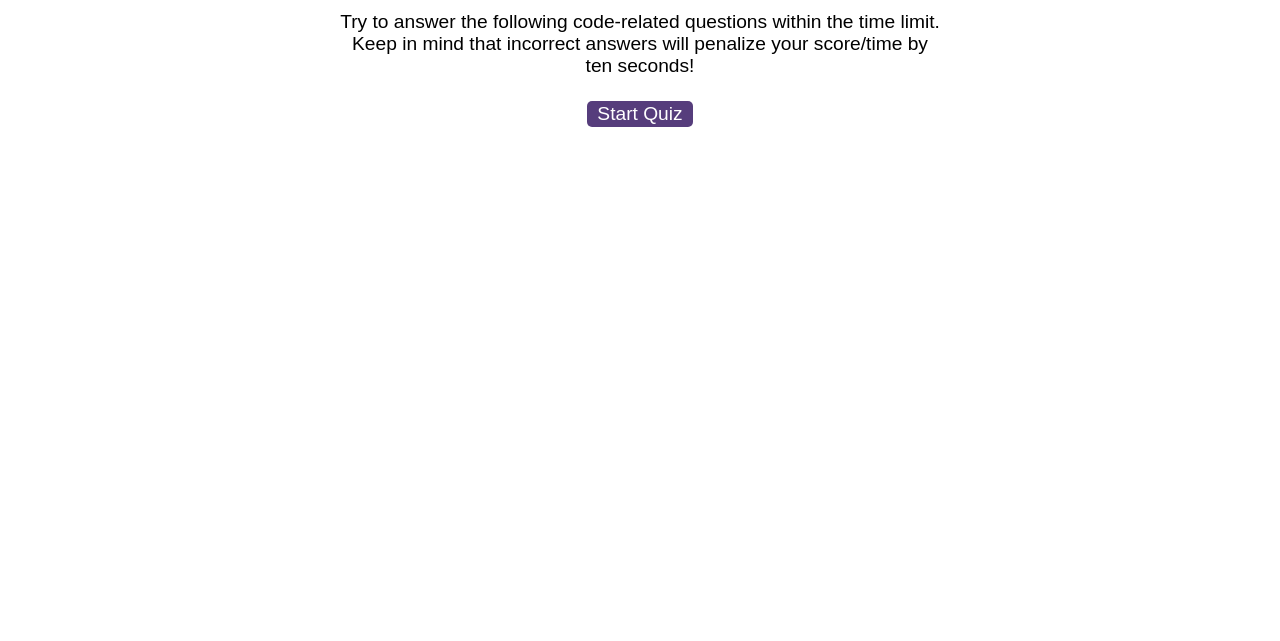
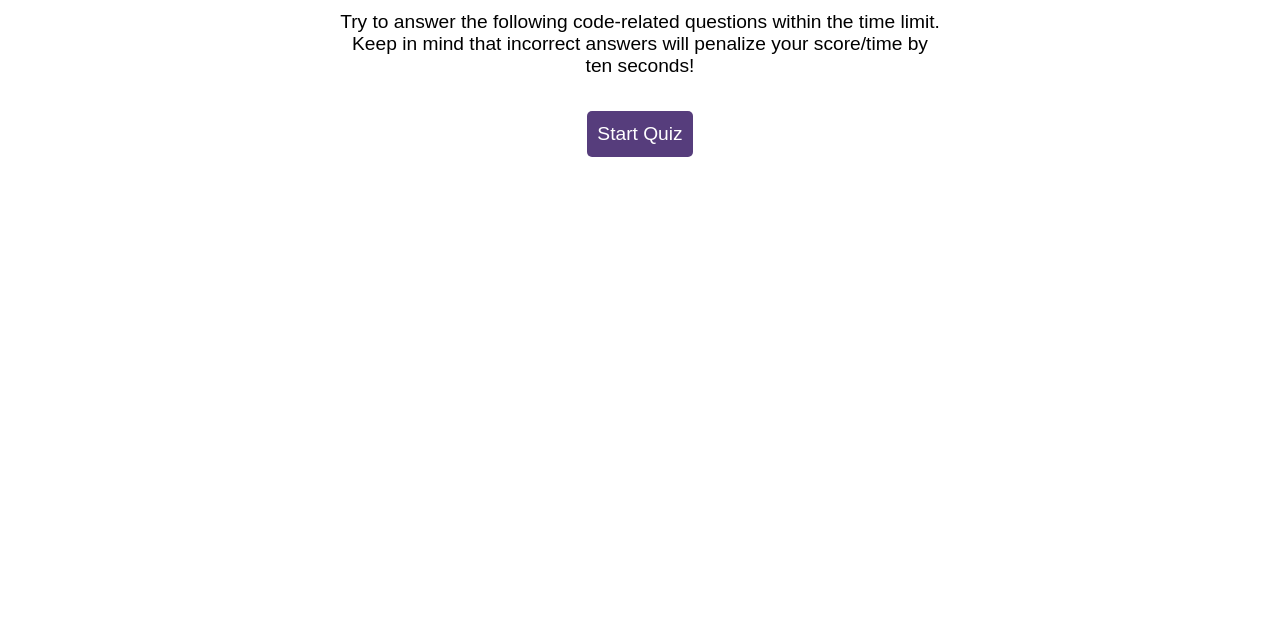
Before and after one commit to sabrina-martorelli/Timed_Quiz, a plain HTML site: page index.html in a window 1280 px wide. Shown: the part 159-800 px from the top of the page. Drawn offline with Linux system fonts and the light colour scheme.

Commit message:
Amends margin and padding for buttons

```diff
--- a/assets/css/styles.css
+++ b/assets/css/styles.css
@@ -15,12 +15,12 @@ a:hover {
 
 button {
   display: inline-block;
-  margin: 5px;
+  margin: 15px;
   cursor: pointer;
   font-size: 100%;
   background-color: #563d7c;
   border-radius: 5px;
-  padding: 2px 10px;
+  padding: 12px 10px;
   color: white;
   border: 0;
   transition: background-color 0.1s;
--- a/assets/js/logic.js
+++ b/assets/js/logic.js
@@ -81,7 +81,7 @@ questionTitle.innerText= currentQuestion.title
 
 function checkAnswer(event){
 
-  console.log(event);
+  console.log(event.target.value);
 
 //     //if is correct
 //         //show feedback
```
